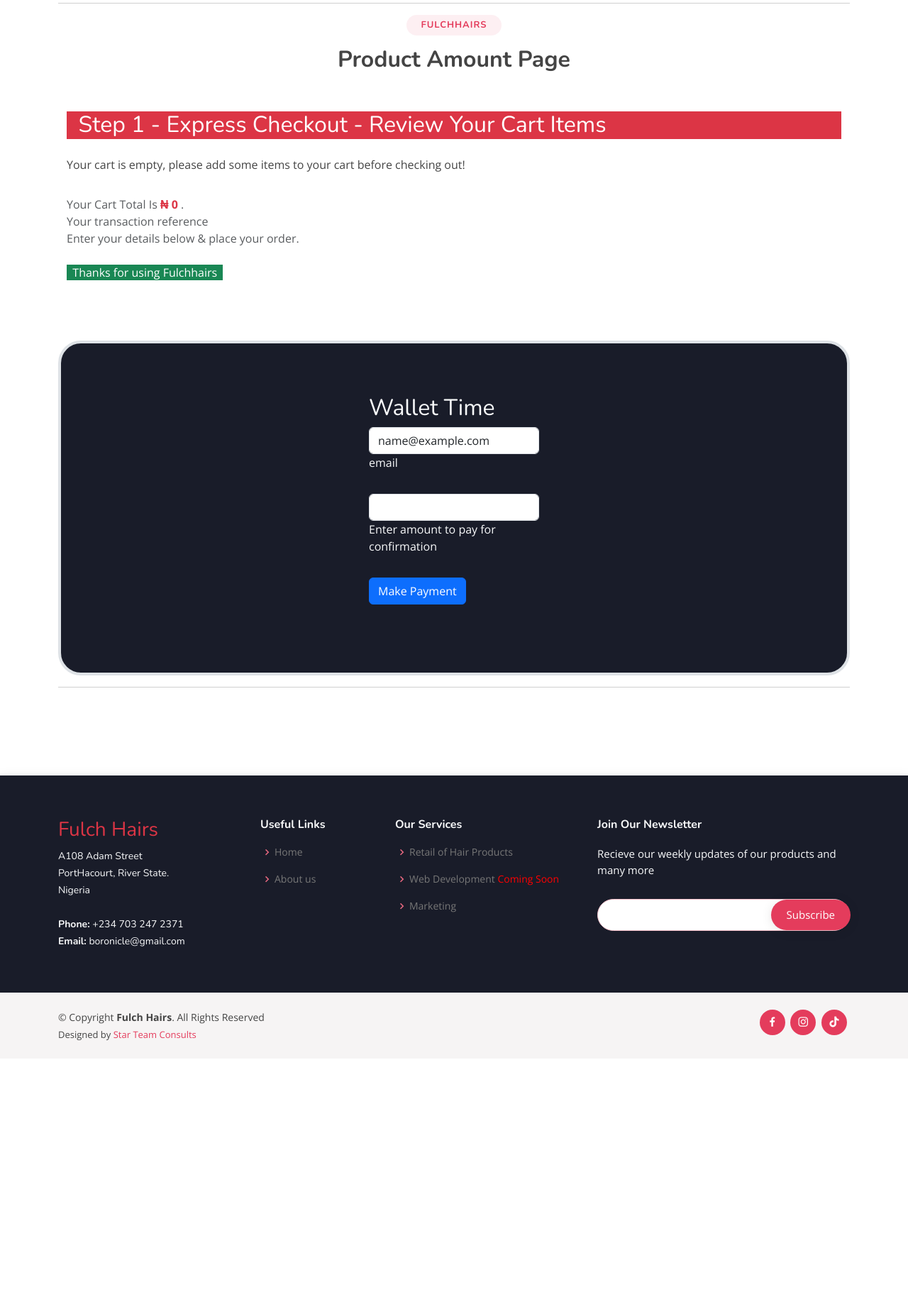
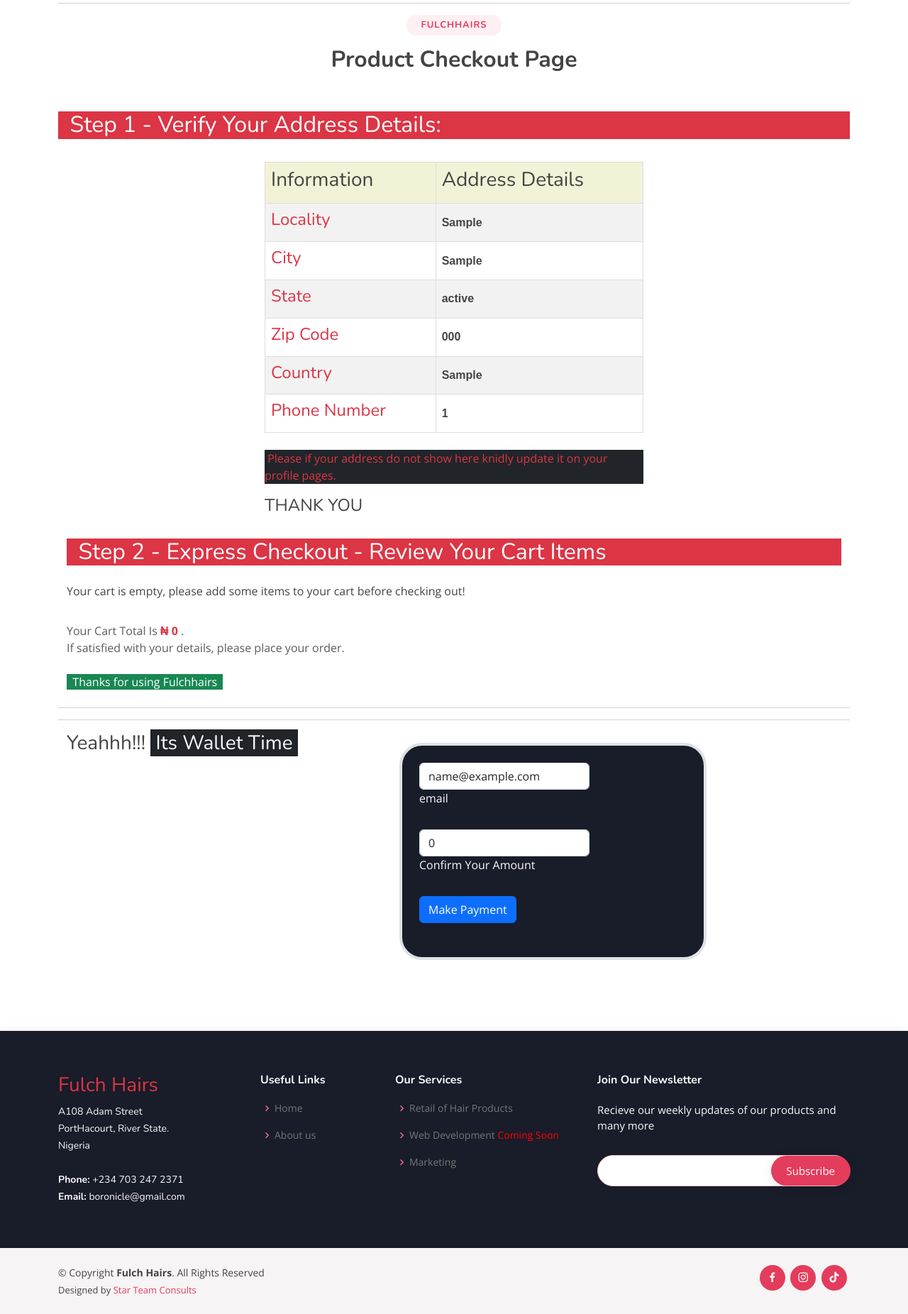
Before and after one commit to StarmannRassy/FulchHairs-Ecommerce, a Django app: page /payment/ in a window 1280 px wide. Shown: the part 144-1996 px from the top of the page at 71% size. Before the commit the page ends 1611 px from the top, so only its background shows below. Run offline with Django 4.2, Linux system fonts and the light colour scheme; a user stored in the database is signed in; tables that the repository leaves empty hold one stand-in row (values such as "Sample post"); some libraries are stand-ins or nearby versions.

Commit message:
updates to the code

```diff
--- a/ecomAdmin/ecomapp/urls.py
+++ b/ecomAdmin/ecomapp/urls.py
@@ -5,7 +5,7 @@
     path('',views.index,name="index"),
     path('contact',views.contact,name="contact"),
     path('about',views.about,name="about"),
-    path('orders/',views.orders,name="orders"),
+    path('ordersp/',views.ordersp,name="ordersp"),
     path('payment/',views.payment,name="payment"),
     path('checkout/', views.checkout, name="checkout"),
     path('profile/', views.profile, name="profile"),
--- a/ecomAdmin/ecomapp/views.py
+++ b/ecomAdmin/ecomapp/views.py
@@ -7,11 +7,14 @@
 from ecomapp import keys
 from django import forms
 from django.conf import settings
+from django.shortcuts import render, get_object_or_404
 # from . import forms
 # MERCHANT_KEY=keys.MK
 import json
 from django.views.decorators.csrf import  csrf_exempt
 from django.views.generic.base import View
+import math
+import random
 
 # from PayTm import Checksum
 # from .models import Payment
@@ -57,80 +60,53 @@
         messages.warning(request,"Login & Try Again")
         return redirect('/auth/login')
 
+    user = request.user
+    address, created = Customer.objects.get_or_create(user=user)
+    # order, created = Orders.objects.filter(user=user)
+
+    if request.method == 'POST':
+
+        address.locality = request.POST['locality']
+        address.city = request.POST['city']
+        address.state = request.POST['state']
+        address.zipcode = request.POST['zipcode']
+        address.country = request.POST['country']
+        address.mobile = request.POST['mobile']
+        address.save()
+
+        messages.success(request, "Address Updated Successfully")
+        return redirect('address')
+        #
+
     # if request.method=="POST":
     #     items_json = request.POST.get('itemsJson', '')
-    #     name = request.POST.get('name', '')
-    #     amount = request.POST.get('amt')
-    #     email = request.POST.get('email', '')
-    #     address1 = request.POST.get('address1', '')
-    #     address2 = request.POST.get('address2','')
-    #     city = request.POST.get('city', '')
-    #     state = request.POST.get('state', '')
-    #     zip_code = request.POST.get('zip_code', '')
-    #     phone = request.POST.get('phone', '')
-    #     Order = Orders(items_json=items_json,name=name,amount=amount, email=email, address1=address1,address2=address2,city=city,state=state,zip_code=zip_code,phone=phone)
-    #     # print(amount)
-    #     Order.save()
-    #     update = OrderUpdate(order_id=Order.order_id,update_desc="the order has been placed")
-    #     update.save()
-    #     return redirect('/initial_payment')
+    #     amount = request.POST.get("payment.amount")
+    #     O_id = "FH" + math.ceil(random(1,45248))/2 + math.floor(random(2000, 457877))/3 + 1
+    #      # Use filter to retrieve all orders for the current user
+    #     orders = Orders.objects.filter(user=user)
+
+    #     # Process each order
+    #     for order in orders:
+    #         # Update the order's attributes
+    #         order.items_json = items_json
+    #         order.amount = amount
+    #         order.oid = O_id
+    #         # order.amountpaid = amount
+    #         order.save()
+    #         return redirect('/orders')
+
+    return render(request, 'payment.html', {'user': user, 'address': address})
     return render(request,"payment.html")
 
-# @csrf_exempt
-# def handlerequest(request):
-#     # paytm will send you post request here
-#     form = request.POST
-#     response_dict = {}
-#     for i in form.keys():
-#         response_dict[i] = form[i]
-#         if i == 'CHECKSUMHASH':
-#             checksum = form[i]
 
-#     verify = Checksum.verify_checksum(response_dict, MERCHANT_KEY, checksum)
-#     if verify:
-#         if response_dict['RESPCODE'] == '01':
-#             print('order successful')
-#             a=response_dict['ORDERID']
-#             b=response_dict['TXNAMOUNT']
-#             rid=a.replace("ShopyCart","")
-
-#             print(rid)
-#             filter2= Orders.objects.filter(order_id=rid)
-#             print(filter2)
-#             print(a,b)
-#             for post1 in filter2:
-
-#                 post1.oid=a
-#                 post1.amountpaid=b
-#                 post1.paymentstatus="PAID"
-#                 post1.save()
-#             print("run agede function")
-#         else:
-#             print('order was not successful because' + response_dict['RESPMSG'])
-#     return render(request, 'paymentstatus.html', {'response': response_dict})
-
-
-def orders(request):
+def ordersp(request):
     if not request.user.is_authenticated:
         messages.warning(request,"Login & Try Again")
         return redirect('/auth/login')
-    currentuser=request.user
-    items=Orders.objects.filter(email=currentuser)
-    rid=""
-    for i in items:
-        # print(i.oid)
-        # print(i.order_id)
-        myid=i.oid
-        rid=myid.replace("FHcart","")
-        # print(rid)
-    irid = int(rid)
-    status=OrderUpdate.objects.filter(order_id=irid)
-    for j in status:
-        print(j.update_desc)
 
-    context ={"items":items,"status":status}
-    print(currentuser)
-    return render(request,"orders.html",context)
+
+
+    return render(request,"orders.html")
 
 
 def checkout(request):
@@ -138,16 +114,6 @@
         messages.warning(request,"Login & Try Again")
         return redirect('/auth/login')
 
-    if request.method=="POST":
-        items_json = request.POST.get('itemsJson', '')
-        amount = request.POST.get("payment.amount")
-        #address2 = request.POST.get('address2','')
-        Order = Orders(items_json=items_json,amount=amount)
-        #print(payment.amount)
-        Order.save()
-        update = OrderUpdate(order_id=Order.order_id,update_desc="the order has been placed")
-        update.save()
-        return redirect('/orders')
     return render(request,"checkout.html")
 
 
@@ -156,33 +122,6 @@
         messages.warning(request,"Login & Try Again")
         return redirect('/auth/login')
 
-    # if request.method=="POST":
-    #     username = request.POST['username']
-    #     firstname = request.POST['fname']
-    #     lastname = request.POST['lname']
-    #     # email = request.POST.get('email')
-    #     # locailty = request.POST.get('locality')
-    #     # city = request.POST.get('city')
-    #     # state = request.POST.get('state')
-    #     # zipcode = request.POST.get('zipcode')
-    #     # phone = request.POST.get('phonenumber')
-
-    #     reg = User.objects.create_user(
-    #         username,
-    #         firstname,
-    #         lastname,
-    #         # locailty=locailty,
-    #         # city=city,
-    #         # state=state,
-    #         # zipcode=zipcode,
-    #         # phone=phone,
-    #     )
-    #     reg.save()
-    #     messages.success(request,"Congratulations! Profile info saved Successfully")
-    # # else:
-    # #     messages.warning(request,"Invalid Input Data")
-    #     return render(request, "profile.html")
-    # return render(request, "profile.html")
     user = request.user
 
     if request.method == 'POST':
--- a/ecomAdmin/templates/address.html
+++ b/ecomAdmin/templates/address.html
@@ -38,6 +38,7 @@
         {% endif %}
         --->
         <div>
+          <h3>Edit Your Address Information</h3>
         <form class="row g-3" action="{% url 'address' %}" method="POST">{% csrf_token %}
             <div class="col-9">
                 <label for="inputAddress" class="form-label">Locality</label>
--- a/ecomAdmin/templates/base.html
+++ b/ecomAdmin/templates/base.html
@@ -132,11 +132,11 @@
                 {% endif %} href="/payment">
                   <i class="fa-solid fa-check-to-slot"></i>&nbspCheckout
                 </a></li>
-                <li><a {% if request.path == "" %}
+                <li><a {% if request.path == "/ordersp" %}
                   class="nav-link scrollto active"
                 {% else %}
                   class="nav-link scrollto"
-                {% endif %} href="">
+                {% endif %} href="/ordersp">
                 <i class="bi bi-list-ul"></i>
                   Orders</a></li>
                   <li><a {% if request.path == "/auth/logout/" %}
--- a/ecomAdmin/templates/base2.html
+++ b/ecomAdmin/templates/base2.html
@@ -52,6 +52,28 @@
 
   <!-- Template Main CSS File -->
   <link href="{% static '/assets/css/style.css' %}" rel="stylesheet">
+
+  <style>
+    table {
+        border-collapse: collapse;
+        width: 100%;
+        font-family: Arial, sans-serif;
+    }
+
+    th, td {
+        border: 1px solid #dddddd;
+        text-align: left;
+        padding: 8px;
+    }
+
+    th {
+        background-color: #f2f2d7;
+    }
+
+    tr:nth-child(even) {
+        background-color: #f2f2f2;
+    }
+</style>
 
 </head>
 
@@ -114,11 +136,11 @@
                 {% endif %} href="/payment">
                   <i class="fa-solid fa-check-to-slot"></i>&nbspCheckout
                 </a></li>
-                <li><a {% if request.path == "" %}
+                <li><a {% if request.path == "/ordersp" %}
                   class="nav-link scrollto active"
                 {% else %}
                   class="nav-link scrollto"
-                {% endif %} href="">
+                {% endif %} href="/ordersp">
                 <i class="bi bi-list-ul"></i>
                   Orders</a></li>
                   <li><a {% if request.path == "/auth/logout/" %}
--- a/ecomAdmin/templates/checkout.html
+++ b/ecomAdmin/templates/checkout.html
@@ -109,9 +109,6 @@
                   <label for="inputZip" class="form-label">Phone Number</label>
                   <input type="number" class="form-control" id="phonenumber" name="phonenumber" required>
                 </div> {% endcomment %}
-                <div class="col-12">
-                    <button type="button" class="btn btn-success btn-sm btn-block col-md-4">Place Your Order</button>
-                </div>
 
               </form>
               {% comment %} <div class="container">
--- a/ecomAdmin/templates/indexbase.html
+++ b/ecomAdmin/templates/indexbase.html
@@ -109,11 +109,11 @@
                 {% endif %} href="/payment">
                   <i class="fa-solid fa-check-to-slot"></i>&nbspCheckout
                 </a></li>
-              <li><a {% if request.path == "" %}
+              <li><a {% if request.path == "/ordersp" %}
                 class="nav-link scrollto active"
               {% else %}
                 class="nav-link scrollto"
-              {% endif %} href="">
+              {% endif %} href="/ordersp">
               <i class="bi bi-list-ul"></i>
                 Orders</a></li>
                 <li><a {% if request.path == "/auth/logout/" %}
--- a/ecomAdmin/templates/payment.html
+++ b/ecomAdmin/templates/payment.html
@@ -24,70 +24,68 @@
             <br><br><br><hr>
         <div class="section-title">
             <h2>Fulchhairs</h2>
-            <h3>Product Amount Page </h3>
+            <h3>Product Checkout Page </h3>
         </div>
 
            <div class="col my-4">
-               {% comment %} <h2  class="bg-danger text-white center">&nbsp Step 1 - Enter Address & Other Details:</h2> {% endcomment %}
-               <!-- {% comment %} <form method="post" action="/checkout/">{% csrf_token %}
-                   <input type="hidden" name="itemsJson" id="itemsJson">
-                   <input type="hidden" id="amt" name="amt">
-                   <div class="form-row">
-                       <div class="form-group col-md-6">
-                           <label for="inputname">Name</label>
-                           <input type="text" class="form-control mt-3" id="name" name="name" placeholder="Name" required>
+               <h2  class="bg-danger text-white center">&nbsp Step 1 - Verify Your Address Details:</h2>
+                <br>
+               <div class="container">
+                <div class="row">
+                    <div class="col-3"></div>
+                <div class="col-6">
+                    <table>
+                        <tr>
+                            <th><h3>Information</h3></th>
+                            <th><h3>Address Details</h3></th>
+                        </tr>
+                        <tr>
+                            <td><h4 class="text-danger">Locality</h4></td>
+                            <td><strong> {{ address.locality }} </strong></td>
+                        </tr>
+                        <tr>
+                            <td><h4 class="text-danger">City</h4></td>
+                            <td><strong> {{ address.city }} </strong></td>
+                        </tr>
+                        <tr>
+                            <td><h4 class="text-danger">State</h4></td>
+                            <td><strong> {{ address.state }} </strong></td>
+                        </tr>
+                        <tr>
+                            <td><h4 class="text-danger">Zip Code</h4></td>
+                            <td><strong> {{ address.zipcode }} </strong></td>
+                        </tr>
+                        <tr>
+                            <td><h4 class="text-danger">Country</h4></td>
+                            <td><strong> {{ address.country }} </strong></td>
+                        </tr>
+                        <tr>
+                            <td><h4 class="text-danger">Phone Number</h4></td>
+                            <td><strong> {{ address.mobile }} </strong></td>
+                        </tr>
+
+                    </table>
+                    <br>
+                    <p class="bg-dark text-danger">&nbspPlease if your address do not show here knidly update it on your profile pages.</p>
+                    <h4>THANK YOU</h4>
             </div>
-                       <div class="form-group col-md-6">
-                           <label for="inputEmail4">Email</label>
-                           <input type="email" class="form-control mt-3" id="email" name="email" placeholder="Email" value="{{user.email}}" required>
-                       </div>
-                   </div>
-                    <div class="form-row">
-                   <div class="form-group col-md-6">
-                       <label for="inputAddress">Address</label>
-                       <input type="text" class="form-control mt-3" id="address1" name="address1" placeholder="1234 Main St" required>
-                   </div>
-                   <div class="form-group col-md-6">
-                       <label for="inputAddress">Address line 2</label>
-                       <input type="text" class="form-control mt-3" id="address2" name="address2" placeholder="1234 Main St" required>
-                   </div>
-                   </div>
-                   <div class="form-row">
-                       <div class="form-group col-md-6">
-                           <label for="inputCity">City</label>
-                           <input type="text" class="form-control mt-3" id="city" name="city" required>
-                       </div>
-                       <div class="form-group col-md-6">
-                           <label for="inputState">State</label>
-                           <input type="text" class="form-control mt-3" id="state" name="state"  placeholder="Enter State" required>
+            <div class="col-4"></div>
                 </div>
                </div>
 
-                    <div class="form-row">
-                    <div class="form-group col-md-6">
-                           <label for="inputZip">Pin Code</label>
-                           <input type="number" class="form-control mt-3" id="zip_code" name="zip_code" required>
-                       </div>
-                   <div class="form-group col-md-6">
-                       <label for="inputZip">Phone Number</label>
-                       <input type="number" class="form-control mt-3" id="phone" name="phone" required>
-                   </div>
-                   <br>
-                   <button id="btn" type="submit" class="btn btn-success btn-sm btn-block col-md-4">Place Order</button>
-               </form> {% endcomment %} -->
 
 
               <div class="container">
                 <div class="col my-4">
-                    <h2 class="bg-danger text-white center">&nbsp Step 1 - Express Checkout - Review Your Cart Items</h2>
+                    <h2 class="bg-danger text-white center">&nbsp Step 2 - Express Checkout - Review Your Cart Items</h2>
                     <div class="my-4">
                         <ul class="list-group" id="items">
                         </ul>
                         <nav aria-label="breadcrumb">
                              <ol class="breadcrumb mt-3">
                                  <li class="breadcrumb-item active" aria-current="page">Your Cart Total Is <b class="text-danger">₦ <span id="totalprice"></span> <span id="amount" name="amount"></span></b>.
-                                    <br>Your transaction reference {{ payment.ref }}
-                                     <br> Enter your details below & place your order.
+                                    {% comment %} <br>Your transaction reference {{ payment.ref }} {% endcomment %}
+                                     <br> If satisfied with your details, please place your order.
                                      <br><br><span class="text-white bg-success">&nbsp Thanks for using Fulchhairs &nbsp</span></li>
                              </ol>
                          </nav>
@@ -96,10 +94,11 @@
                 </div>
             </div>
 
-            <section class="pb-4">
-                <div class="border rounded-5 card p-5 border border-4 border border-#4e00c2-subtle" style="background-color: #191c29;">
+            {% comment %} <section >
+                <div class="col"></div>
+                <div class="border col rounded-5 card p-2 border border-4 border border-#4e00c2-subtle" style="background-color: #191c29;">
 
-                  <section class="w-100 p-4 d-flex justify-content-center pb-4">
+                    <section class="w-100 p-4 d-flex justify-content-center pb-4 text-center">
                             <form style="width: 15rem;" action="{% url 'initiate_payment' %}" method="POST">
                             <h2 class="text-light">Wallet Time</h2>
                             {% csrf_token %}
@@ -110,16 +109,50 @@
                             <div class="form-notch"><div class="form-notch-leading" style="width: 9px;"></div><div class="form-notch-middle" style="width: 88.8px;"></div><div class="form-notch-trailing"></div></div></div>
 
                             <div class="form-outline mb-4">
-                          <input type="number" required class="form-control" name="amount" id="totalprice" value={{totalPrice}}>
+                                <input type="number" required class="form-control" name="amount" id="totalprice" >
                                 <label class="form-label text-light" for="form2Example1" style="margin-left: 0px;">Enter amount to pay for confirmation</label>
                                 <div class="form-notch"><div class="form-notch-leading" style="width: 9px;"></div><div class="form-notch-middle" style="width: 88.8px;"></div><div class="form-notch-trailing"></div></div></div>
 
                             <button type="submit" class="btn btn-primary btn-block mb-4">Make  Payment</button>
-
                             </form>
                     </section>
 
                 </div>
+                <div class="col"></div> {% endcomment %}
+                <hr>
+
+
+                <hr>
+
+            <div class="container">
+
+                <div class="row">
+                <div class="col-5">
+
+                    <h3> Yeahhh!!!  <span class="text-capitalise bg-dark text-light">&nbspIts Wallet Time&nbsp</span></h3>
+                </div>
+                <div class="col-5  d-flex justify-content-center p-3">
+                    <div class="border col rounded-5 card p-4 border border-4 border border-#4e00c2-subtle" style="background-color: #191c29;">
+                    <form style="width: 15rem;" action="{% url 'initiate_payment' %}" method="POST">
+                        {% csrf_token %}
+                        <!-- Email input -->
+                        <input type="hidden" name="itemsJson" id="itemsJson" value="">
+                        <div class="form-outline mb-4">
+                            <input type="email" id="form2Example1" class="form-control" name="email" value="{{user.email}}" required>
+                            <label class="form-label text-light" for="form2Example1" style="margin-left: 0px;">email</label>
+                        <div class="form-notch"><div class="form-notch-leading" style="width: 9px;"></div><div class="form-notch-middle" style="width: 88.8px;"></div><div class="form-notch-trailing"></div></div></div>
+
+                        <div class="form-outline mb-4">
+                            <input type="number" required class="form-control" name="amount" id="amt" value="" >
+                            <label class="form-label text-light" for="form2Example1" style="margin-left: 0px;">Confirm Your Amount</label>
+                            <div class="form-notch"><div class="form-notch-leading" style="width: 9px;"></div><div class="form-notch-middle" style="width: 88.8px;"></div><div class="form-notch-trailing"></div></div></div>
+
+                        <button type="submit" class="btn btn-primary btn-block mb-4">Make  Payment</button>
+                        </form>
+                    </div>
+                </div>
+                <div class="col-6">
+      <!---
 
        <hr>
 
--- a/ecomAdmin/templates/success.html
+++ b/ecomAdmin/templates/success.html
@@ -3,7 +3,7 @@
 {% block content %}
     <br><br><br>
     <div class="card p-5 border border-4 border border-#4e00c2-subtle" style="background-color: #191c29;">
-		<br><br> <h2 style="color:#0fad00">Success</h2>
+		<br><br>
         {% if messages %}
             {% for message in messages %}
 
@@ -17,7 +17,8 @@
 
         <h3>Dear {{ request.user.username }}</h3>
         <p style="font-size:20px;color:#5C5C5C;">transaction was successful</p>
-        <a href="{% url 'checkout' %}" class="btn btn-success"> Enter Your Address </a>
+        <br>
+        <a href="{% url 'orders' %}" class="btn btn-success"> Check Our Orders </a>
         <br><br>
         </div>
 
```
Also changed, not shown: ecomAdmin/ecomapp/models.py (+6 -13 lines), ecomAdmin/payments/views.py (+21 -3 lines), ecomAdmin/templates/make_payment.html (+10 -7 lines), ecomAdmin/ecomapp/migrations/0009_remove_orders_phone_alter_customer_mobile.py (added), ecomAdmin/ecomapp/migrations/0010_orders_user.py (added). Lines whose indentation alone changed are shown as unchanged.
